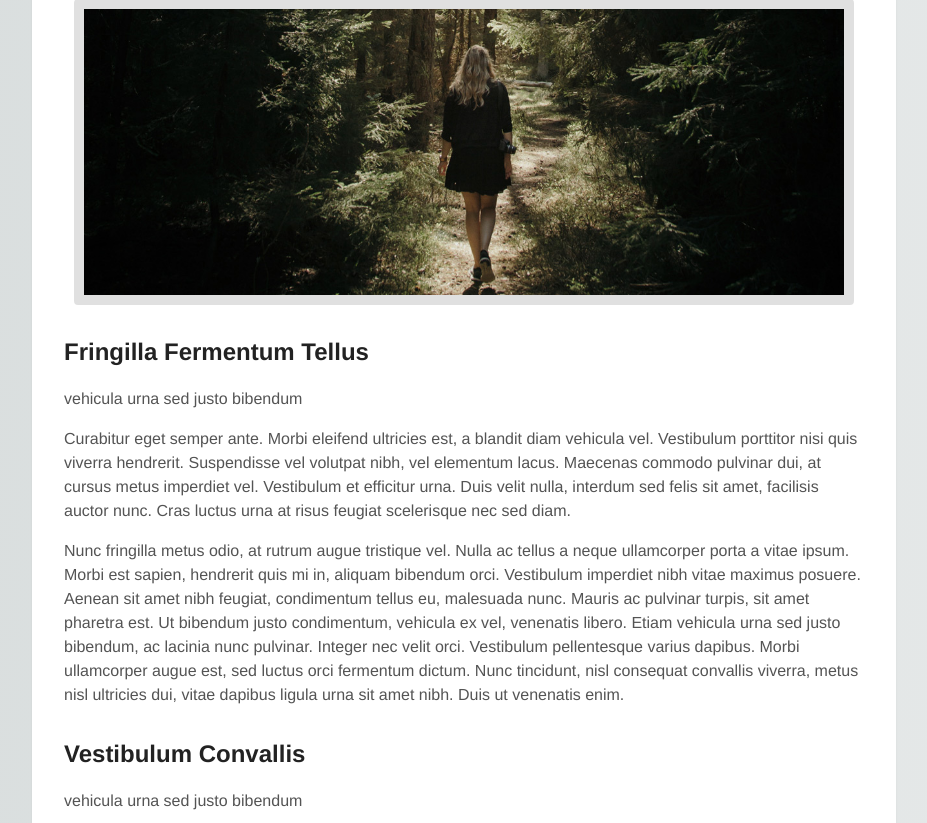
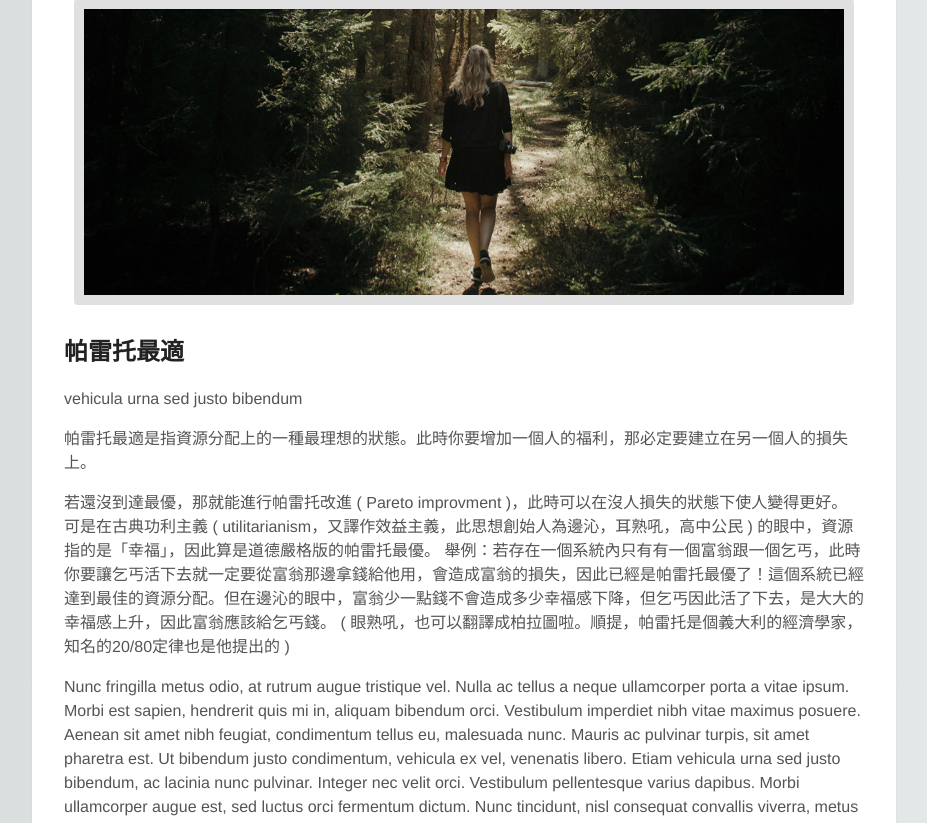
Before and after one commit to Shuai-Xin/djan, a Django app: page /main/ in a window 1280 px wide. Shown: the part 78-901 px from the top of the page, without its empty margins (176-1103 px from the left). Run offline with Django 3.2, Linux system fonts and the light colour scheme; some libraries are stand-ins or nearby versions.

Commit message:
version 1.0.4 html new content

```diff
--- a/templates/index.html
+++ b/templates/index.html
@@ -7,7 +7,7 @@
 -->
 <html>
 	<head>
-		<title>Caminar by TEMPLATED</title>
+		<title>死馬特布蘭</title>
 		<meta charset="utf-8" />
 		<meta name="viewport" content="width=device-width, initial-scale=1" />
         <link rel="stylesheet" href="{% static 'main.css' %}">
@@ -32,11 +32,19 @@
                             <img src="{% static "images/pic02.jpg" %}" alt="pic02"/>
 						</div>
 						<header class="special">
-							<h2>Fringilla Fermentum Tellus</h2>
+							<h2>帕雷托最適</h2>
 							<p>vehicula urna sed justo bibendum</p>
 						</header>
 						<div class="content">
-							<p>Curabitur eget semper ante. Morbi eleifend ultricies est, a blandit diam vehicula vel. Vestibulum porttitor nisi quis viverra hendrerit. Suspendisse vel volutpat nibh, vel elementum lacus. Maecenas commodo pulvinar dui, at cursus metus imperdiet vel. Vestibulum et efficitur urna. Duis velit nulla, interdum sed felis sit amet, facilisis auctor nunc. Cras luctus urna at risus feugiat scelerisque nec sed diam. </p>
+							<p>帕雷托最適是指資源分配上的一種最理想的狀態。此時你要增加一個人的福利，那必定要建立在另一個人的損失上。</p>
+
+<p>若還沒到達最優，那就能進行帕雷托改進 ( Pareto improvment )，此時可以在沒人損失的狀態下使人變得更好。
+
+可是在古典功利主義 ( utilitarianism，又譯作效益主義，此思想創始人為邊沁，耳熟吼，高中公民 ) 的眼中，資源指的是「幸福」，因此算是道德嚴格版的帕雷托最優。
+
+舉例：若存在一個系統內只有有一個富翁跟一個乞丐，此時你要讓乞丐活下去就一定要從富翁那邊拿錢給他用，會造成富翁的損失，因此已經是帕雷托最優了！這個系統已經達到最佳的資源分配。但在邊沁的眼中，富翁少一點錢不會造成多少幸福感下降，但乞丐因此活了下去，是大大的幸福感上升，因此富翁應該給乞丐錢。
+
+( 眼熟吼，也可以翻譯成柏拉圖啦。順提，帕雷托是個義大利的經濟學家，知名的20/80定律也是他提出的 ) </p>
 							<p>Nunc fringilla metus odio, at rutrum augue tristique vel. Nulla ac tellus a neque ullamcorper porta a vitae ipsum. Morbi est sapien, hendrerit quis mi in, aliquam bibendum orci. Vestibulum imperdiet nibh vitae maximus posuere. Aenean sit amet nibh feugiat, condimentum tellus eu, malesuada nunc. Mauris ac pulvinar turpis, sit amet pharetra est. Ut bibendum justo condimentum, vehicula ex vel, venenatis libero. Etiam vehicula urna sed justo bibendum, ac lacinia nunc pulvinar. Integer nec velit orci. Vestibulum pellentesque varius dapibus. Morbi ullamcorper augue est, sed luctus orci fermentum dictum. Nunc tincidunt, nisl consequat convallis viverra, metus nisl ultricies dui, vitae dapibus ligula urna sit amet nibh. Duis ut venenatis enim.</p>
 						</div>
 					</section>
```
